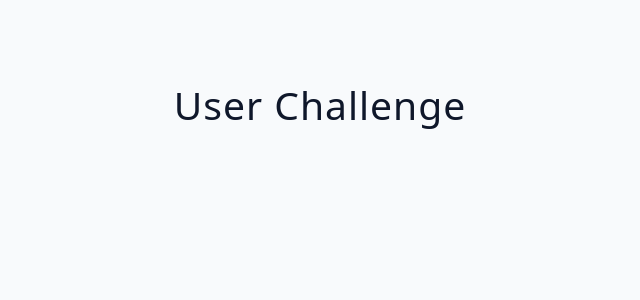
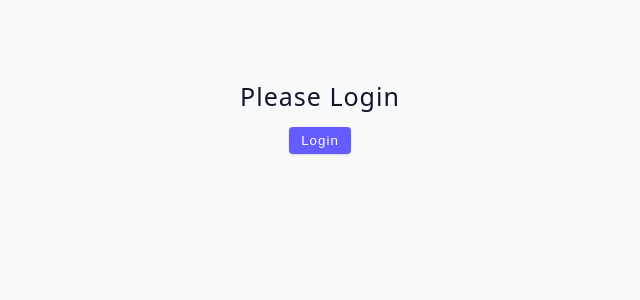
Before and after one commit to anthony-spedaliere/vite-react-application-tutorial, a React (Vite) app: page / in a window 1280 px wide. Shown: the top 300 px of the page, without its empty margins (320-960 px from the left). Built offline with nearby package versions, Linux system fonts and the light colour scheme.

Commit message:
finished user challenge in part 03-conidtional-rendering

```diff
--- a/src/tutorial/03-conditional-rendering/starter/07-user-challenge.jsx
+++ b/src/tutorial/03-conditional-rendering/starter/07-user-challenge.jsx
@@ -1,5 +1,23 @@
+import { useState } from 'react';
+
 const UserChallenge = () => {
-  return <h2>user challenge</h2>;
+
+  const [user, setUser] = useState(null);
+
+  function login() {
+    setUser('Frank');
+  }
+
+  function logout() {
+    setUser(null);
+  }
+
+  return (
+    <div>
+      {user ? <h4>Hello there, {user}</h4> : <h4>Please login</h4>}
+      <button className="btn" onClick={user ? logout : login}>{user ? 'Logout' : 'Login'}</button>
+    </div>
+  )
 };
 
 export default UserChallenge;
```
